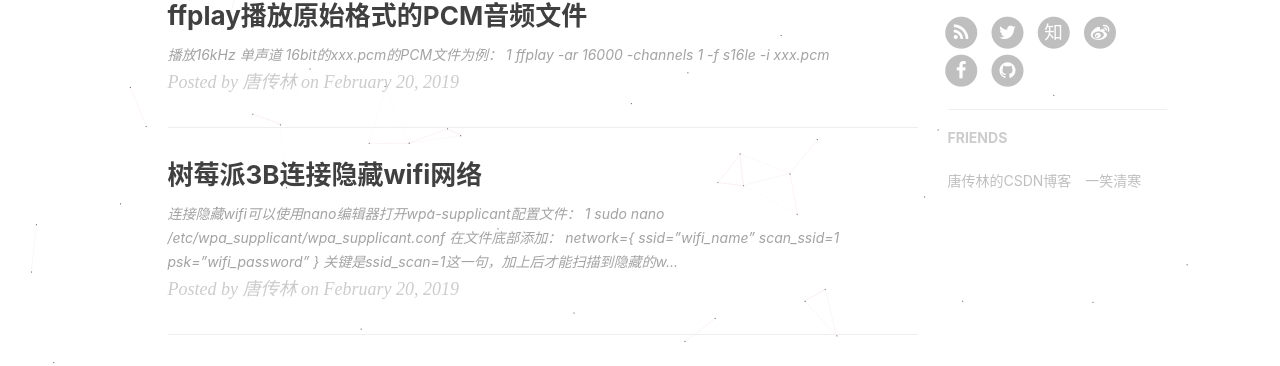
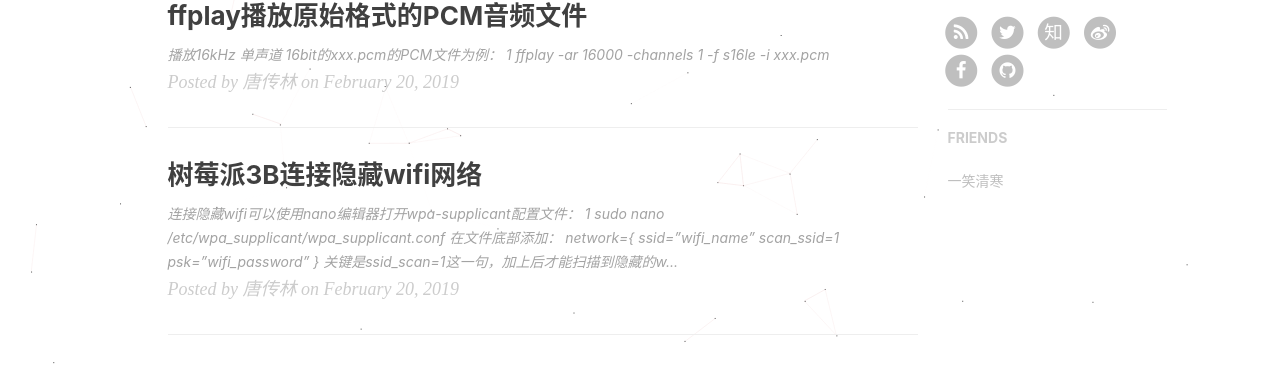
Before and after one commit to nicktcl/nicktcl.github.io, a Jekyll site: the page built from index.html, in a window 1280 px wide and 900 px high, scrolled down 818 px. Shown: the part 88-454 px from the top of the window. Built offline with Jekyll 4.4.1, drawn with Linux system fonts in a browser that asks for light colours; nearby versions of some CDN libraries; the list of posts is cut into pages by our own code; comment, search, counter and statistics services are not loaded.

Commit message:
Update _config.yml

```diff
--- a/_config.yml
+++ b/_config.yml
@@ -114,9 +114,6 @@ page-mathjax: false
 # Friends
 friends: [
     {
-        title: "唐传林的CSDN博客",
-        href: "https://blog.csdn.net/Tang_Chuanlin"
-    },{
         title: "一笑清寒",
         href: "https://www.piqiandong.com/"
     }
```
